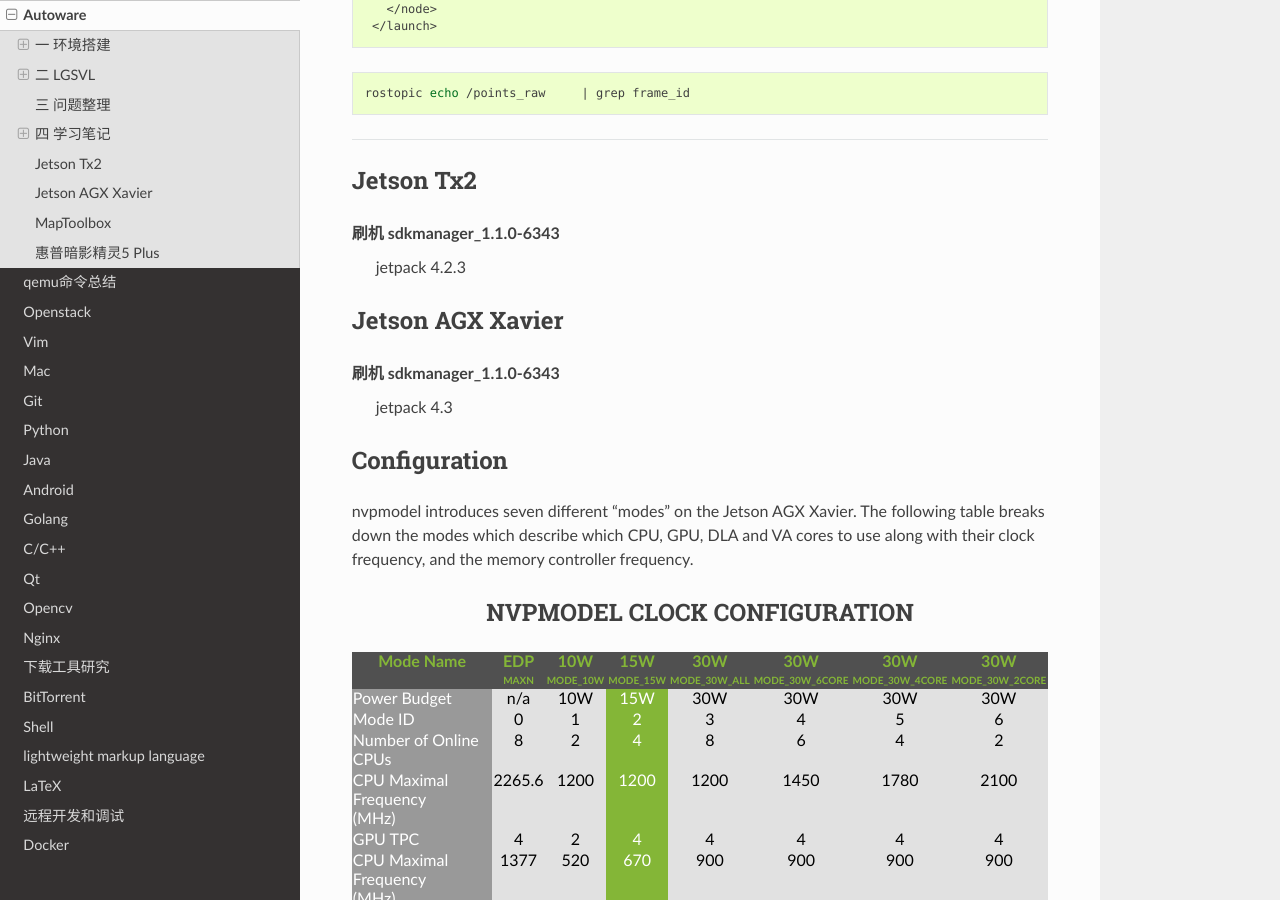
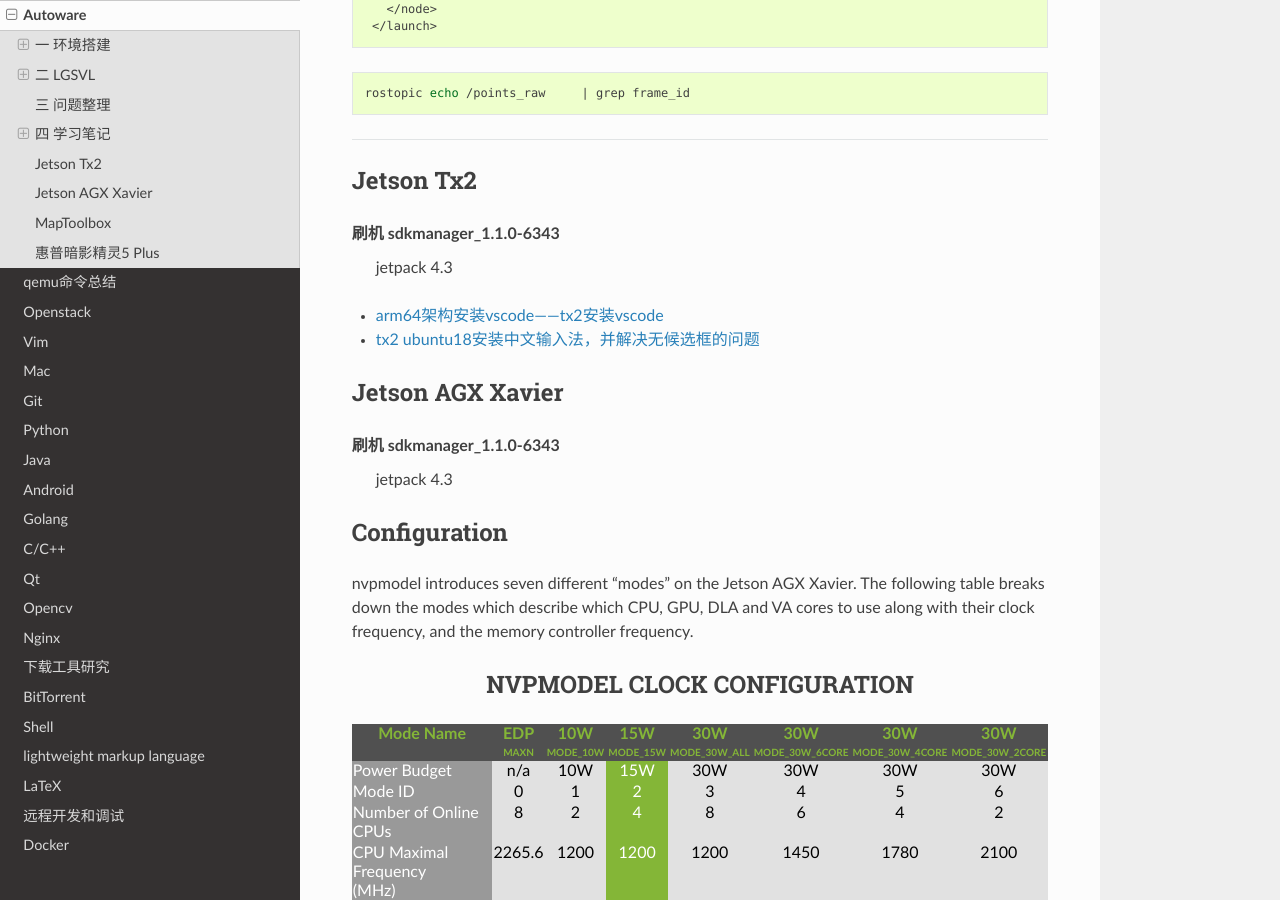
Before and after one commit to my-rds-store/my_space, a Sphinx documentation site: the page built from source/autoware/index.rst, in a window 1280 px wide and 900 px high, scrolled down 17710 px. Built offline with Sphinx 7.4.7 and the Read the Docs theme 2.0.0, drawn with Linux system fonts in a browser that asks for light colours.

Commit message:
update ...

```diff
--- a/source/autoware/index.rst
+++ b/source/autoware/index.rst
@@ -827,7 +827,11 @@
 -------------------
 
 刷机 sdkmanager_1.1.0-6343
-     jetpack 4.2.3
+     jetpack 4.3
+
+* `arm64架构安装vscode——tx2安装vscode  <https://packagecloud.io/headmelted/codebuilds>`_
+
+* `tx2 ubuntu18安装中文输入法，并解决无候选框的问题 <https://blog.csdn.net/xunchou/article/details/93754697>`_
 
 
 Jetson AGX Xavier
```
